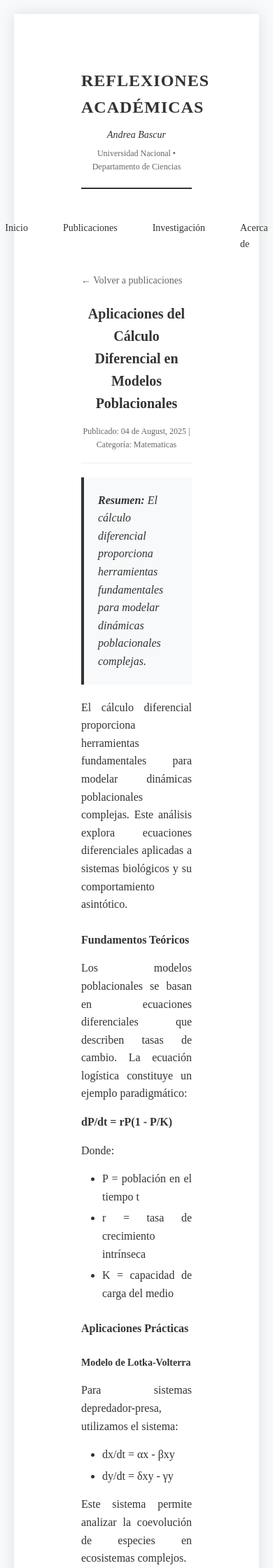
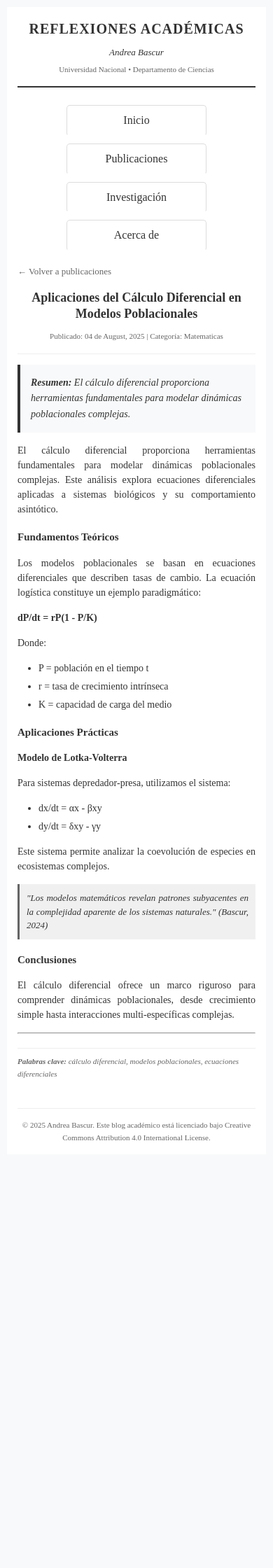
Before and after one commit to ambascur/ambascur.github.io, a Jekyll site: the page built from _posts/2025-08-04-calculo-diferencial.md, in a window 390 px wide. Shown: the top 2240 px of the page at 70% size. Built offline with Jekyll 4.4.1, drawn with Linux system fonts in a browser that asks for light colours; after the commit the page ends 1659 px from its top, so only the background shows below that.

Commit message:
posts responsivos

```diff
--- a/_layouts/post.html
+++ b/_layouts/post.html
@@ -185,6 +185,156 @@
             color: #666;
         }
 
+        /* Responsive Design */
+        @media screen and (max-width: 768px) {
+            body {
+                padding: 10px;
+            }
+
+            .container {
+                max-width: 100%;
+                margin: 0;
+                box-shadow: none;
+            }
+
+            .paper-content {
+                padding: 15px;
+                padding-top: 15px;
+            }
+
+            .header {
+                margin-bottom: 25px;
+                padding-bottom: 15px;
+            }
+
+            .blog-title {
+                font-size: 20px;
+                margin-bottom: 8px;
+            }
+
+            .author-info {
+                font-size: 13px;
+            }
+
+            .affiliation {
+                font-size: 11px;
+            }
+
+            .nav-menu {
+                flex-direction: column;
+                gap: 10px;
+                margin: 15px 0;
+                align-items: center;
+            }
+
+            .nav-item {
+                font-size: 16px;
+                padding: 8px 15px;
+                width: 100%;
+                max-width: 200px;
+                text-align: center;
+                border: 1px solid #ddd;
+                border-radius: 5px;
+                border-bottom: 2px solid transparent;
+            }
+
+            .back-link {
+                font-size: 13px;
+                margin-bottom: 15px;
+            }
+
+            .post-title {
+                font-size: 18px;
+                line-height: 1.3;
+                margin-bottom: 12px;
+            }
+
+            .post-meta {
+                font-size: 11px;
+                margin-bottom: 15px;
+            }
+
+            .abstract {
+                padding: 15px;
+                margin: 15px 0;
+                font-size: 14px;
+            }
+
+            .post-content {
+                font-size: 14px;
+                line-height: 1.5;
+            }
+
+            .post-content h1 {
+                font-size: 16px;
+                margin-top: 20px;
+            }
+
+            .post-content h2 {
+                font-size: 15px;
+                margin-top: 18px;
+            }
+
+            .post-content h3 {
+                font-size: 14px;
+                margin-top: 15px;
+            }
+
+            .citation {
+                padding: 10px;
+                margin: 15px 0;
+                font-size: 13px;
+            }
+
+            .keywords {
+                font-size: 11px;
+                margin-top: 15px;
+                padding-top: 10px;
+            }
+
+            .footer {
+                margin-top: 25px;
+                padding-top: 15px;
+                font-size: 11px;
+            }
+        }
+
+        /* Tablets */
+        @media screen and (min-width: 769px) and (max-width: 1024px) {
+            .container {
+                max-width: 90%;
+            }
+
+            .paper-content {
+                padding: 20px;
+            }
+
+            .post-title {
+                font-size: 19px;
+            }
+
+            .nav-menu {
+                gap: 20px;
+            }
+        }
+
+        /* Mejoras para touch */
+        @media (hover: none) and (pointer: coarse) {
+            .nav-item {
+                min-height: 44px;
+                display: flex;
+                align-items: center;
+                justify-content: center;
+            }
+
+            .back-link {
+                min-height: 44px;
+                display: flex;
+                align-items: center;
+                padding: 5px 0;
+            }
+        }
+
         @media print {
             body { background: white; padding: 0; }
             .container { box-shadow: none; }
```
